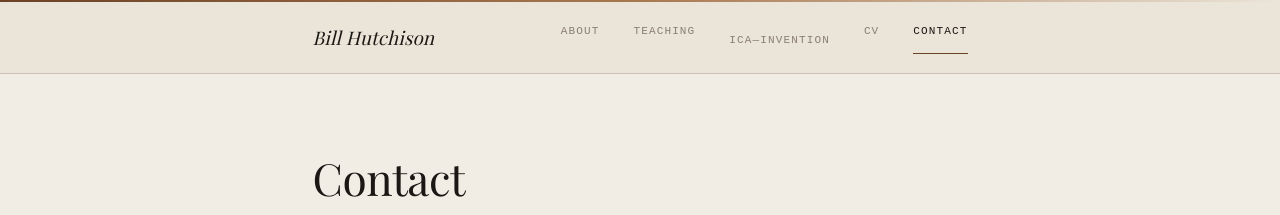
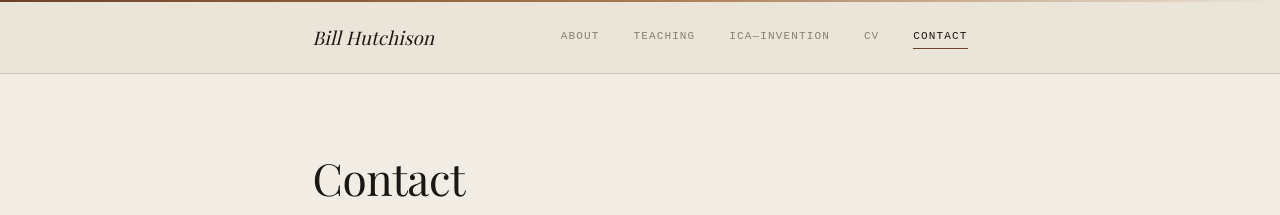
Before and after one commit to bill-hutchison/anthologist-org, a Jekyll site: the page built from pages/contact.md, in a window 1280 px wide. Shown: the top 215 px of the page. Built offline with Jekyll 4.4.1, drawn with Linux system fonts in a browser that asks for light colours; some web fonts are replaced.

Commit message:
Fix dropdown alignment and hover delay

```diff
--- a/assets/css/style.css
+++ b/assets/css/style.css
@@ -498,14 +498,28 @@ hr { border: none; border-top: 1px solid var(--rule); margin: 2.5rem 0; }
 
 .nav-dropdown {
   position: relative;
+  display: flex;
+  align-items: center;
 }
 
 .nav-dropdown-trigger {
   cursor: default;
 }
 
+/* invisible bridge so mouse can travel from trigger to menu */
+.nav-dropdown::after {
+  content: '';
+  position: absolute;
+  top: 100%;
+  left: 0;
+  width: 100%;
+  height: 0.75rem;
+}
+
 .nav-dropdown-menu {
-  display: none;
+  visibility: hidden;
+  opacity: 0;
+  pointer-events: none;
   position: absolute;
   top: calc(100% + 0.75rem);
   left: 50%;
@@ -513,13 +527,17 @@ hr { border: none; border-top: 1px solid var(--rule); margin: 2.5rem 0; }
   background: var(--paper-mid);
   border: 1px solid var(--rule);
   border-top: 2px solid var(--copper);
-  min-width: 140px;
+  min-width: 150px;
   z-index: 200;
+  display: flex;
   flex-direction: column;
+  transition: opacity 0.15s ease, visibility 0.15s ease;
 }
 
 .nav-dropdown:hover .nav-dropdown-menu {
-  display: flex;
+  visibility: visible;
+  opacity: 1;
+  pointer-events: auto;
 }
 
 .nav-dropdown-item {
```
Also changed, not shown: 2 other files.
